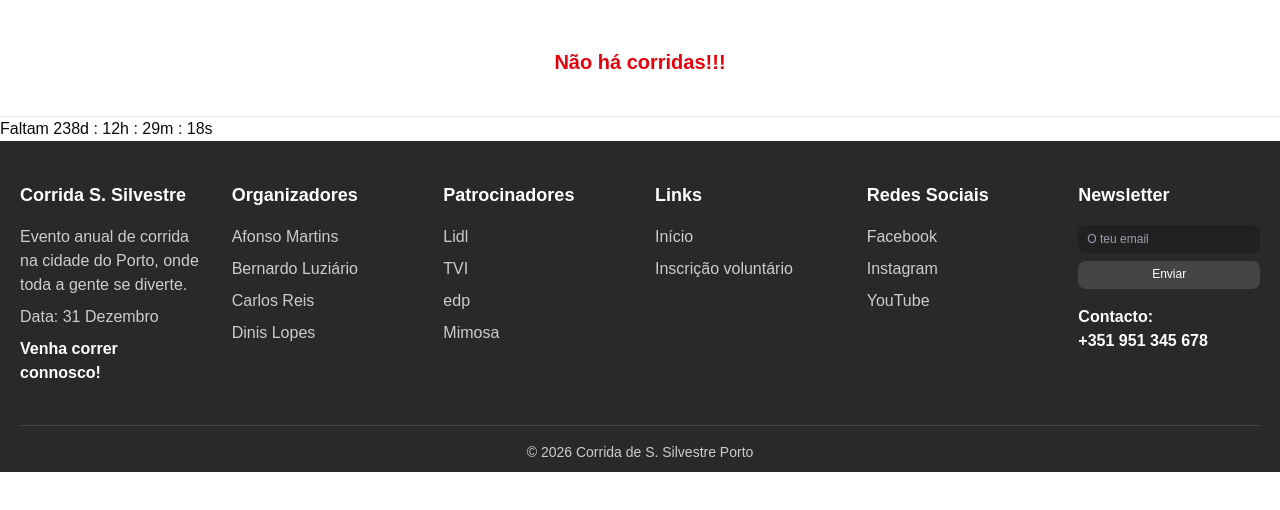
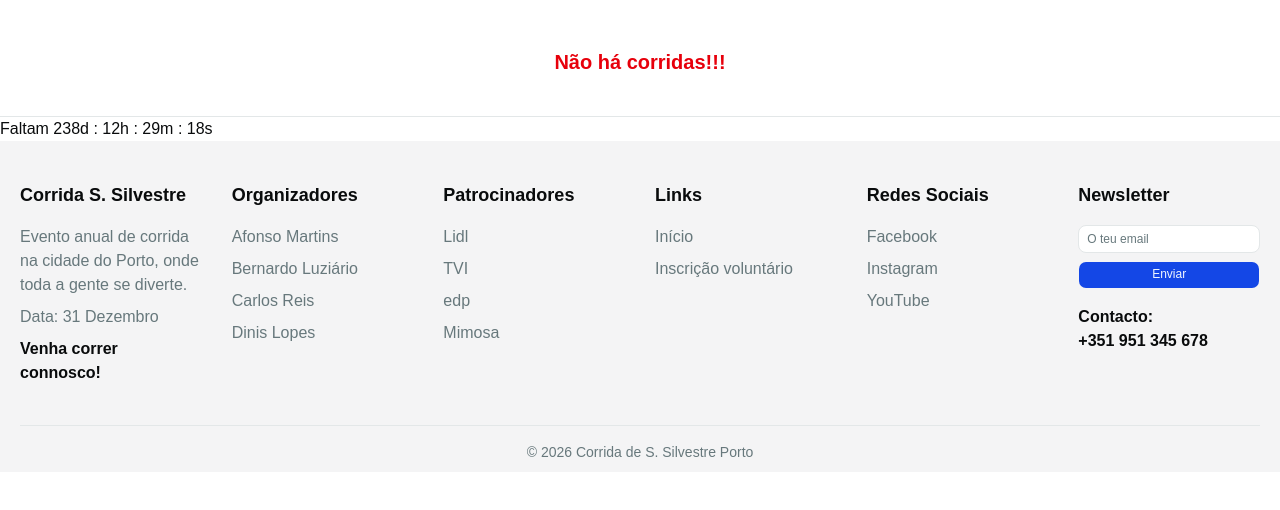
Before and after one commit to DinisSl/ProjetoDIAM, a React app in the folder frontend/: page / in a window 1280 px wide. Shown: the top 510 px of the page. Built offline with nearby package versions, Linux system fonts and the light colour scheme; no server answers; the HTML template or start-up script is replaced by a standard one.

Commit message:
Footer mais consistente e readme atualizado

```diff
--- a/frontend/src/components/Footer.jsx
+++ b/frontend/src/components/Footer.jsx
@@ -1,20 +1,20 @@
-import { Button } from "@/components/ui/button"
-import { Input } from "@/components/ui/input"
+import { Button } from "@/components/ui/button";
+import { Input } from "@/components/ui/input";
 
 const Footer = () => {
     return (
-        <footer className="bg-[#292929] text-[#ccc] px-5 pt-10 pb-2.5 font-sans">
+        <footer className="bg-secondary text-muted-foreground px-5 pt-10 pb-2.5 font-sans">
             <div className="flex gap-7.5 w-full">
 
                 <div className="flex-1">
-                    <h4 className="mb-4 text-white font-semibold text-lg">Corrida S. Silvestre</h4>
+                    <h4 className="mb-4 text-foreground font-semibold text-lg">Corrida S. Silvestre</h4>
                     <p className="mb-2">Evento anual de corrida na cidade do Porto, onde toda a gente se diverte.</p>
                     <p className="mb-2">Data: 31 Dezembro</p>
-                    <strong className="text-white block mt-2">Venha correr connosco!</strong>
+                    <strong className="text-foreground block mt-2">Venha correr connosco!</strong>
                 </div>
 
                 <div className="flex-1">
-                    <h4 className="mb-4 text-white font-semibold text-lg">Organizadores</h4>
+                    <h4 className="mb-4 text-foreground font-semibold text-lg">Organizadores</h4>
                     <p className="mb-2">Afonso Martins</p>
                     <p className="mb-2">Bernardo Luziário</p>
                     <p className="mb-2">Carlos Reis</p>
@@ -22,60 +22,57 @@ const Footer = () => {
                 </div>
 
                 <div className="flex-1">
-                    <h4 className="mb-4 text-white font-semibold text-lg">Patrocinadores</h4>
+                    <h4 className="mb-4 text-foreground font-semibold text-lg">Patrocinadores</h4>
                     <ul className="list-none p-0">
-                        <li className="mb-2"><a href="https://www.lidl.pt/" className="text-[#ccc] hover:text-white no-underline">Lidl</a></li>
-                        <li className="mb-2"><a href="https://tvi.iol.pt/" className="text-[#ccc] hover:text-white no-underline">TVI</a></li>
-                        <li className="mb-2"><a href="https://www.edp.pt/" className="text-[#ccc] hover:text-white no-underline">edp</a></li>
-                        <li className="mb-2"><a href="https://mimosa.pt/" className="text-[#ccc] hover:text-white no-underline">Mimosa</a></li>
+                        <li className="mb-2"><a href="https://www.lidl.pt/" className="hover:text-foreground transition-colors no-underline">Lidl</a></li>
+                        <li className="mb-2"><a href="https://tvi.iol.pt/" className="hover:text-foreground transition-colors no-underline">TVI</a></li>
+                        <li className="mb-2"><a href="https://www.edp.pt/" className="hover:text-foreground transition-colors no-underline">edp</a></li>
+                        <li className="mb-2"><a href="https://mimosa.pt/" className="hover:text-foreground transition-colors no-underline">Mimosa</a></li>
                     </ul>
                 </div>
 
                 <div className="flex-1">
-                    <h4 className="mb-4 text-white font-semibold text-lg">Links</h4>
+                    <h4 className="mb-4 text-foreground font-semibold text-lg">Links</h4>
                     <ul className="list-none p-0">
-                        <li className="mb-2"><a href="./index.html" className="text-[#ccc] hover:text-white no-underline">Início</a></li>
-                        <li className="mb-2"><a href="form_volun.html" className="text-[#ccc] hover:text-white no-underline">Inscrição voluntário</a></li>
+                        <li className="mb-2"><a href="./index.html" className="hover:text-foreground transition-colors no-underline">Início</a></li>
+                        <li className="mb-2"><a href="form_volun.html" className="hover:text-foreground transition-colors no-underline">Inscrição voluntário</a></li>
                     </ul>
                 </div>
 
                 <div className="flex-1">
-                    <h4 className="mb-4 text-white font-semibold text-lg">Redes Sociais</h4>
+                    <h4 className="mb-4 text-foreground font-semibold text-lg">Redes Sociais</h4>
                     <ul className="list-none p-0">
-                        <li className="mb-2"><a href="https://web.facebook.com/saosilvestredelisboa" className="text-[#ccc] hover:text-white no-underline">Facebook</a></li>
-                        <li className="mb-2"><a href="https://www.instagram.com/saosilvestredelisboa" className="text-[#ccc] hover:text-white no-underline">Instagram</a></li>
-                        <li className="mb-2"><a href="https://www.youtube.com/playlist?list=PL1zIRddiEL3TuNTlZiNSkEFiJO8fiyWRA" className="text-[#ccc] hover:text-white no-underline">YouTube</a></li>
+                        <li className="mb-2"><a href="https://web.facebook.com/saosilvestredelisboa" className="hover:text-foreground transition-colors no-underline">Facebook</a></li>
+                        <li className="mb-2"><a href="https://www.instagram.com/saosilvestredelisboa" className="hover:text-foreground transition-colors no-underline">Instagram</a></li>
+                        <li className="mb-2"><a href="https://www.youtube.com/playlist?list=PL1zIRddiEL3TuNTlZiNSkEFiJO8fiyWRA" className="hover:text-foreground transition-colors no-underline">YouTube</a></li>
                     </ul>
                 </div>
 
                 <div className="flex-1">
-                    <h4 className="mb-4 text-white font-semibold text-lg">Newsletter</h4>
+                    <h4 className="mb-4 text-foreground font-semibold text-lg">Newsletter</h4>
                     <form className="flex flex-col gap-2 m-0" onSubmit={(e) => e.preventDefault()}>
                         <Input
                             type="email"
                             placeholder="O teu email"
-                            className="bg-black/20 border-transparent text-white placeholder:text-gray-400 focus-visible:ring-1 focus-visible:ring-white"
+                            className="w-full bg-background"
                         />
-                        <Button
-                            type="submit"
-                            className="bg-[#444] text-white hover:bg-[#666] border-none"
-                        >
+                        <Button type="submit" variant="default" className="w-full">
                             Enviar
                         </Button>
                     </form>
                     <div className="mt-4">
-                        <strong className="text-white">Contacto: <br /> +351 951 345 678</strong>
+                        <strong className="text-foreground">Contacto: <br /> +351 951 345 678</strong>
                     </div>
                 </div>
 
             </div>
 
-            <div className="text-center border-t border-[#444] mt-10 pt-4 text-sm">
+            <div className="text-center border-t border-border mt-10 pt-4 text-sm">
                 <p>© 2026 Corrida de S. Silvestre Porto</p>
             </div>
 
         </footer>
-    )
-}
+    );
+};
 
 export default Footer;
```
Also changed, not shown: 1 other file (tests, documents, lock files or other folders).
